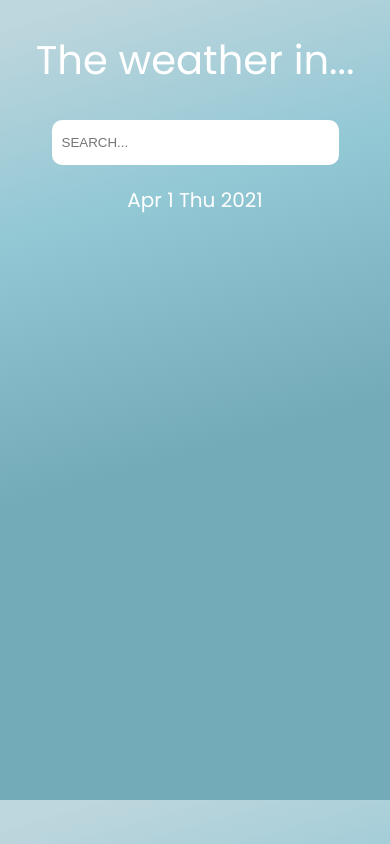
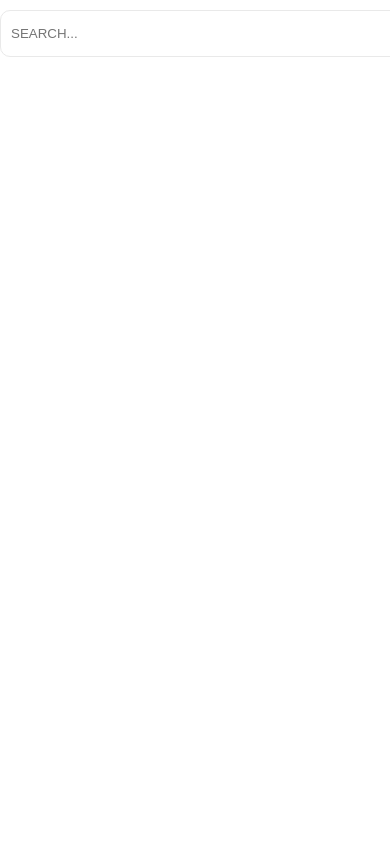
Before and after one commit to Nikoletta31/Weather-App-VueJs, a Vue app: page / in a window 390 px wide. Built offline with nearby package versions, Linux system fonts and the light colour scheme.

Commit message:
Mobile version modified

```diff
--- a/src/App.vue
+++ b/src/App.vue
@@ -1,8 +1,6 @@
 <template>
   <div id="app">
-<div>
-  <h1>The weather in...</h1>
-</div>
+
      <Weather />
   </div>
 </template>
--- a/src/assets/styles/weather.scss
+++ b/src/assets/styles/weather.scss
@@ -3,11 +3,6 @@
 
 
 
-  body {
-    background: rgb(190,214,221);
-    background: linear-gradient(164deg, rgba(190,214,221,1) 3%, rgba(147,200,213,1) 26%, rgba(116,171,185,1) 56%);
-
-    }
 
   input{
       outline: none;
@@ -17,10 +12,12 @@
       color:rgb(180, 180, 180);
       padding:15px 100px 15px 20px;
       margin:20px 0;
+   border:1px solid rgb(233, 233, 233);
+
       @include mobile{
         border-radius:10px;
-        padding:15px 100px 15px 10px;
-          margin:30px 0 20px 0;
+        padding:15px 220px 15px 10px;
+          margin:10px 0 10px 0;
       }
       @include mobile-small{
         border-radius:10px;
@@ -39,10 +36,10 @@
   }
 
   .weather-box{
-    box-shadow: 5px 10px 18px rgb(78, 123, 136);
-    border:1px solid white;
+    transition: 2s;
+
     border-radius:40px;
-    margin:30px 80px;
+    margin:30px 10px;
     padding:20px 60px;
     h2{
         font-size: 80px;
@@ -54,7 +51,7 @@
       @include mobile{
           border-radius:40px;
           padding:20px 70px 20px 70px;
-          margin:30px 20px;
+          margin:60px 20px;
 
           h2{
               font-size: 80px;
@@ -83,11 +80,13 @@
 
 
   .fade-enter-active, .fade-leave-active {
-    transition: opacity .3s;
+    transition: opacity .8s;
   }
   .fade-enter, .fade-leave-to /* .fade-leave-active до версии 2.1.8 */ {
     opacity: 0;
+
   }
+
 
   .description {
       text-transform: uppercase;
@@ -129,6 +128,42 @@
 }
 
 .flex-weather-box{
+
     display:flex;
     justify-content: center;
+    background: linear-gradient(164deg, rgba(190,214,221,1) 3%, rgba(147,200,213,1) 26%, rgba(116,171,185,1) 56%);
+    padding-bottom:200px;
+  @include mobile {
+      align-items: center;
+      flex-direction: column;
+  }
 }
+
+
+
+
+.arrow{
+    color:white;
+    text-align: center;
+    padding-top:20px;
+
+}
+
+
+
+  .bounce-enter-active {
+    animation: bounce-in .5s;
+
+  }
+  .bounce-leave-active {
+    animation: bounce-in .8s reverse;
+  }
+  @keyframes bounce-in {
+    0% {
+      transform: scale(0.5);
+    }
+
+    100% {
+      transform: scale(1);
+    }
+  }
--- a/src/components/Weather.vue
+++ b/src/components/Weather.vue
@@ -1,17 +1,23 @@
 <template>
-  <div class="hello" >
-    <div>
+  <div class="hello">
+
+    <transition name="bounce">
+    <div v-if="searchBox" class="search-box">
 
 <input type="text" placeholder="Search..." class="search-bar"
 v-model="query" v-on:keypress="fetchWeather" />
 </div>
-<div class="date"><p>
-  {{ todaysDate() }}</p></div>
+    </transition>
+<!--<div class="date"><p>
+  {{ todaysDate() }}</p></div> -->
+<transition name="fade">
+<div class="flex-weather-box" v-if="weather.weather" :style="{background: project_status}">
 
-<div class="flex-weather-box">
-<transition name="fade">
+  <i class="fas fa-chevron-down arrow" @click="searchBox = !searchBox"></i>
 
-<div class="weather-box" v-if="weatherBox"  >
+
+
+<div class="weather-box" v-if="weatherBox" >
 <h1 v-if="weather.sys" >
   {{weather.name}}, {{weather.sys.country}}
 </h1>
@@ -30,8 +36,8 @@ v-model="query" v-on:keypress="fetchWeather" />
  </div>
 </div>
 
-</transition>
-<transition name="fade">
+
+
 <div class="additional-weather-box" v-if="weatherBox">
   <p><i class="fas fa-tint"></i>   Humidity: {{weather.main.humidity}}%</p>
   <p><i class="fas fa-wind"></i> Wind speed: {{weather.wind.speed}} km/h</p>
@@ -40,8 +46,9 @@ v-model="query" v-on:keypress="fetchWeather" />
   <p><i class="fas fa-cloud"></i>Clouds: {{weather.clouds.all}} %</p>
   <p><i class="fas fa-temperature-low"></i>Feels like: {{ Math.round((weather.main.feels_like - 273.15))}}°c</p>
   </div>
+
+</div>
 </transition>
-</div>
   </div>
 
 </template>
@@ -59,10 +66,27 @@ export default {
    query: "",
    weather: {},
    weatherBox:false,
+   searchBox:true,
+   colorBack: "linear-gradient(164deg, rgba(211,211,212,1) 3%, rgba(175,176,176,1) 26%, rgba(150,153,154,1) 56%)",
+   colorBackClear: "linear-gradient(164deg, rgba(190,214,221,1) 3%, rgba(147,200,213,1) 26%, rgba(116,171,185,1) 56%)",
+   colorShadow: "5px 10px 18px rgb(75, 84, 87)",
+   colorShadowClear: "5px 10px 18px rgb(78, 123, 136)"
   };
  },
 computed: {
+    project_status() {
+        if (this.weather.weather[0].main === 'Clear') return this.colorBackClear;
+        else if (this.weather.weather[0].main === 'Clouds') return this.colorBack;
 
+       return "red"
+    },
+
+       project_shadow() {
+        if (this.weather.weather[0].main === 'Clear') return this.colorShadowClear;
+        else if (this.weather.weather[0].main === 'Clouds') return this.colorShadow;
+
+       return "red"
+    }
 },
 
   watch: {
@@ -71,9 +95,16 @@ computed: {
 
  methods: {
 
+searchOpen() {
+this.searchBox = true;
+},
+
+
+
    isRed() {
       document.querySelector('body').style.backgroundColor = (this.weather.weather[0].icon === '01n' ) ? 'red' : null;
       console.log("hello")
+      console.log(this.colorBack)
     },
 
    async fetchWeather(e) {
@@ -82,7 +113,7 @@ computed: {
   this.weatherBox = true;
  this.weather = response.data;
  this.query = "";
-this.isRed();
+this.searchBox = false;
  console.log(this.weather)
  }
 },
```
